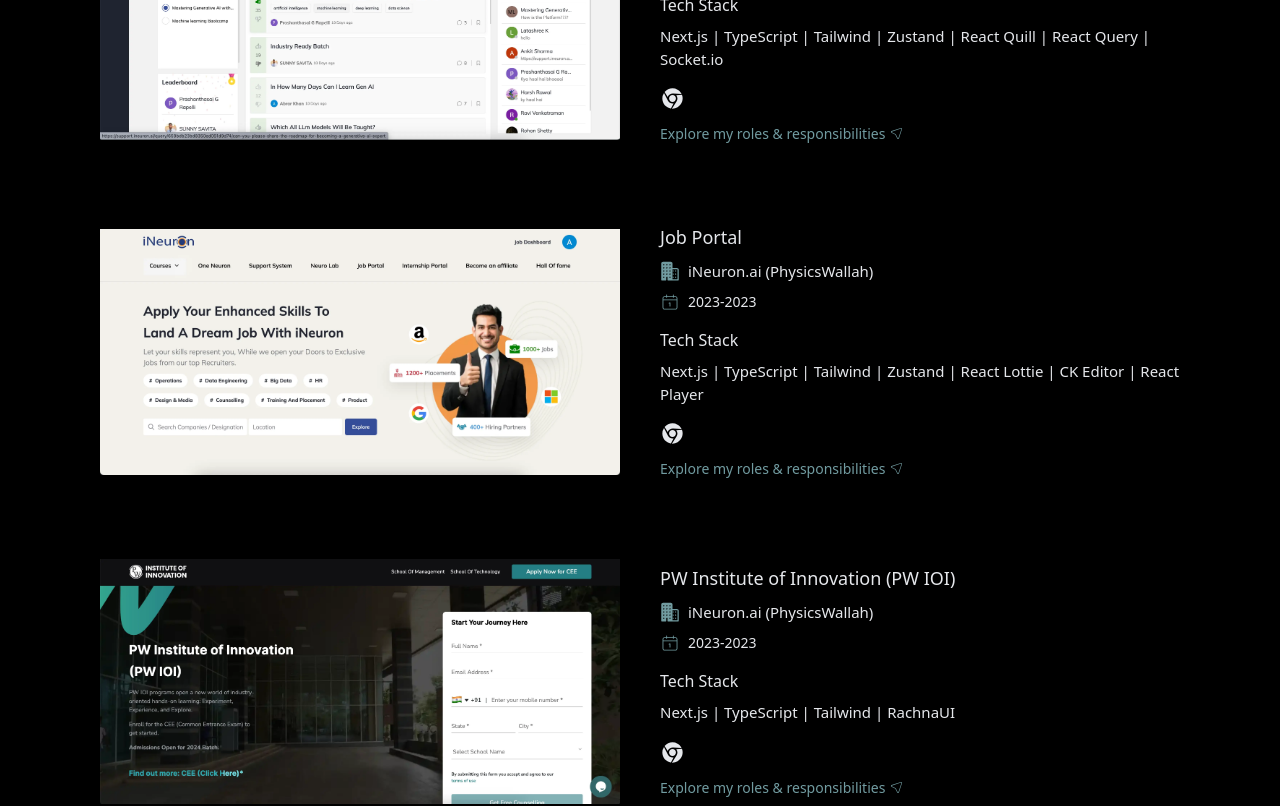
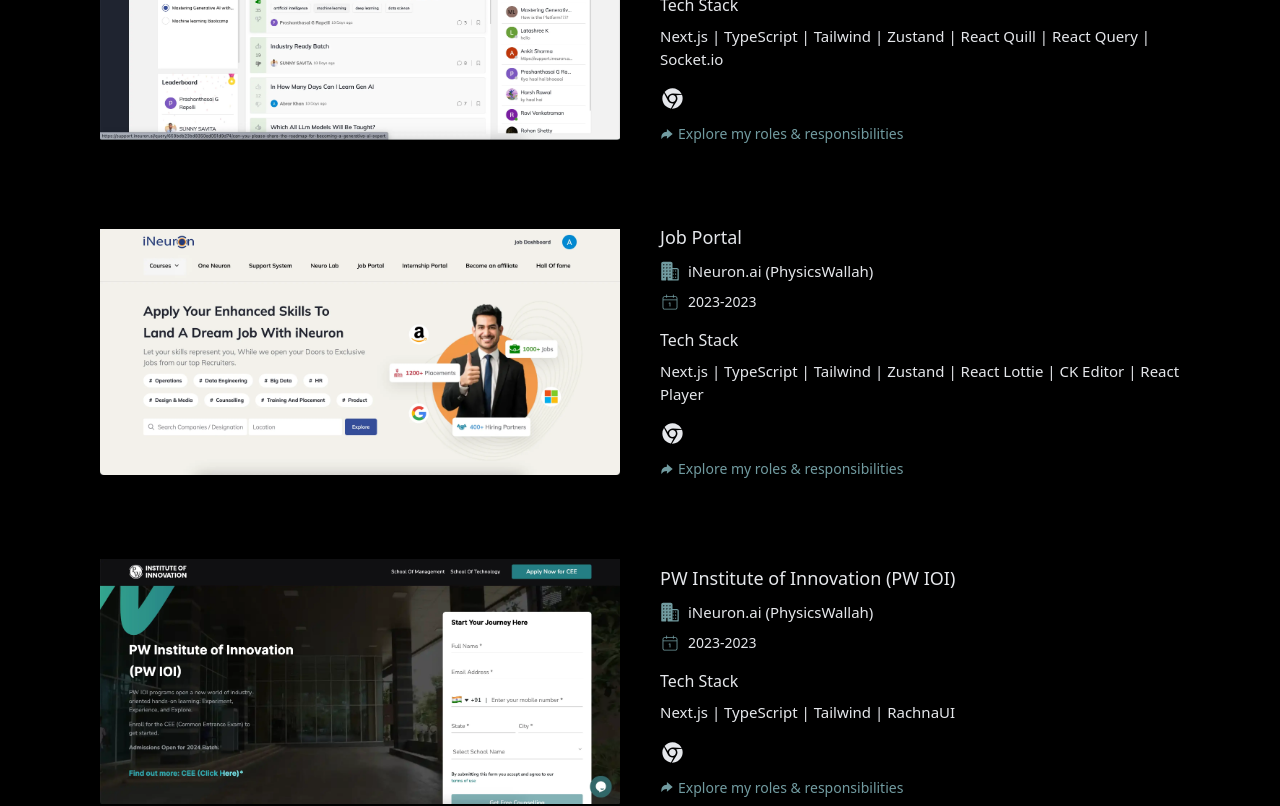
Before and after one commit to heyabrar/heyabrar.github.io, a React (Create React App) app: page / in a window 1280 px wide. Shown: the part 1760-2566 px from the top of the page. Built offline with nearby package versions, Linux system fonts and the light colour scheme.

Commit message:
style: Explore icon change

```diff
--- a/src/Components/Projects/ProjectsUI.tsx
+++ b/src/Components/Projects/ProjectsUI.tsx
@@ -1,7 +1,7 @@
 import { CiCalendarDate } from "react-icons/ci";
 import { IProject } from "../../interfaces";
 import { AiFillChrome, AiFillGithub } from "react-icons/ai";
-import { CiLocationArrow1 } from "react-icons/ci";
+import { IoArrowRedoSharp } from "react-icons/io5";
 import { useState } from "react";
 import Organization from "../../assets/Icons/Organization";
 import useStore from "../../store";
@@ -115,8 +115,8 @@
                 });
               }}
             >
+              <IoArrowRedoSharp />
               Explore my roles & responsibilities
-              <CiLocationArrow1 className="w-[15px] h-[15px]" />
             </button>
           </div>
         </div>
```
